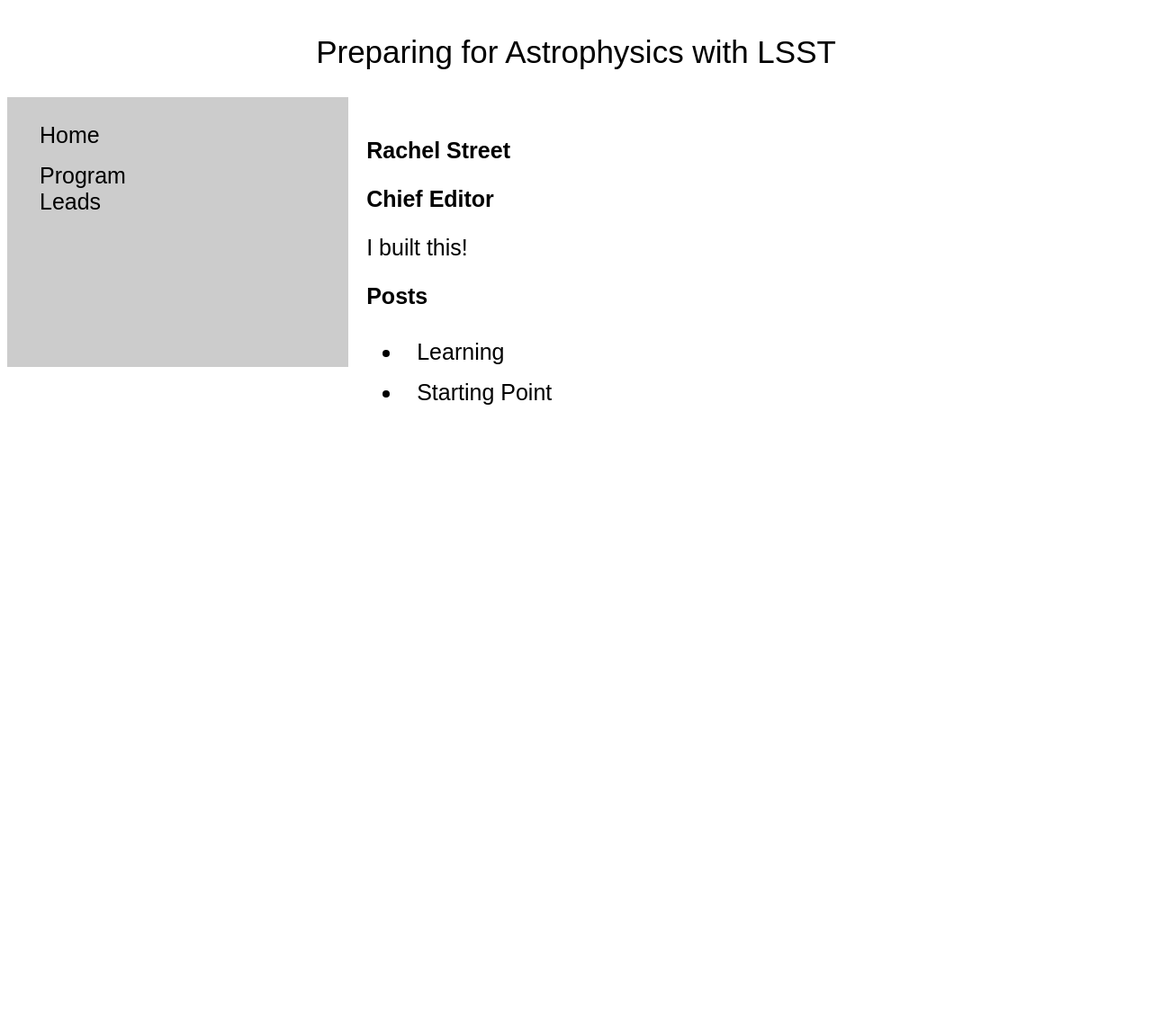
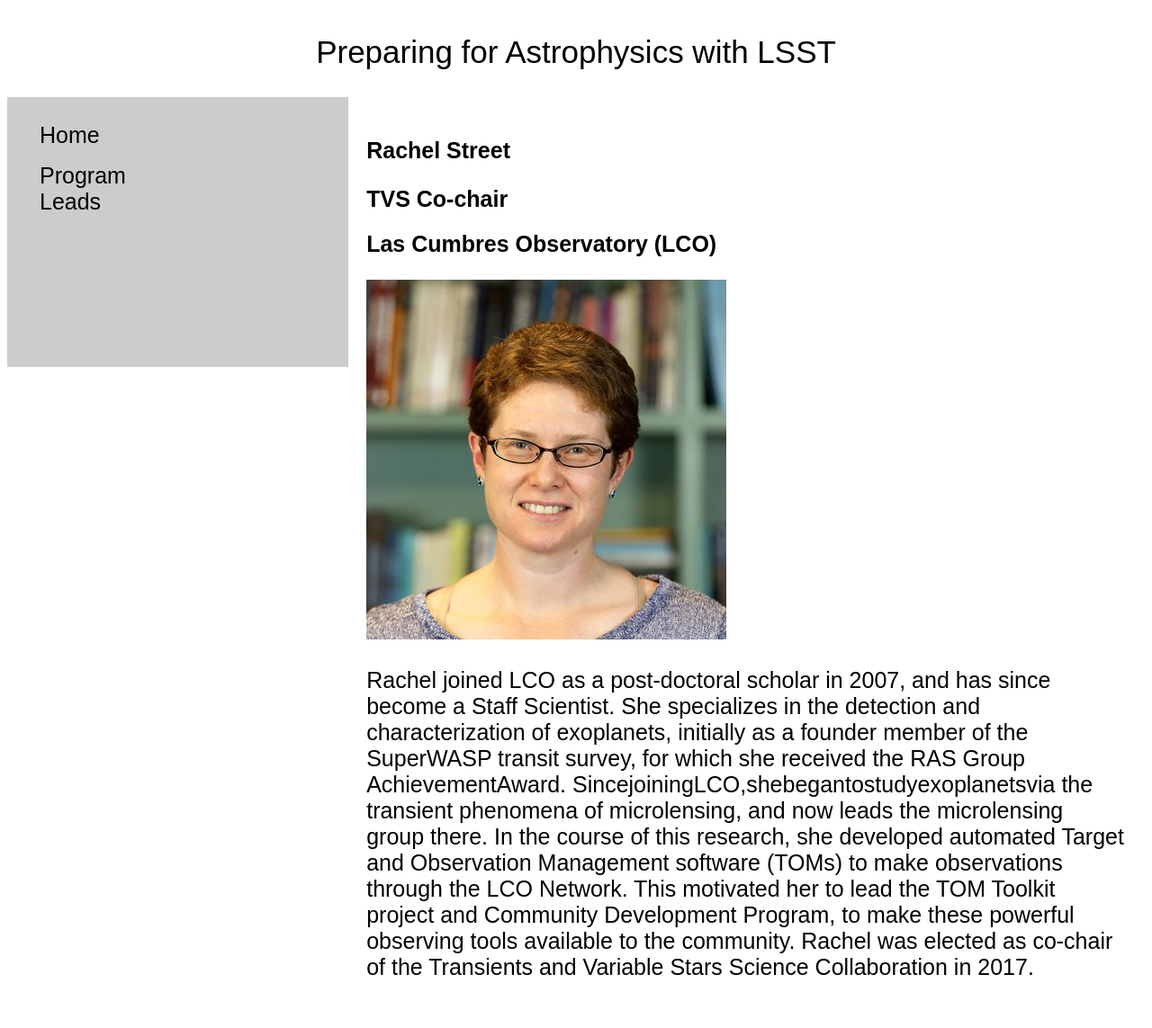
Before and after one commit to lsst-sci-prep/lsst-sci-prep.github.io, a Jekyll site: the page built from _authors/rachel.md, in a window 1280 px wide. Shown: the whole page at 90% size. Built offline with Jekyll 4.4.1, drawn with Linux system fonts in a browser that asks for light colours; before the commit the page ends 900 px from its top, so only the background shows below that.

Commit message:
Added bios for project team

```diff
--- a/_authors/rachel.md
+++ b/_authors/rachel.md
@@ -1,6 +1,10 @@
 ---
 short_name: rachel
 name: Rachel Street
-position: Chief Editor
+position: TVS Co-chair
+institution: Las Cumbres Observatory (LCO)
 ---
-I built this!
+![Rachel Street](images/rachel.jpg){:class="img-responsive"}
+
+Rachel joined LCO as a post-doctoral scholar in 2007, and has since become a Staff Scientist. She specializes in the detection and characterization of exoplanets, initially as a founder member of the SuperWASP transit survey, for which she received the RAS Group AchievementAward. SincejoiningLCO,shebegantostudyexoplanetsvia the transient phenomena of microlensing, and now leads the microlensing group there. In the course of this research, she developed automated Target and Observation Management software (TOMs) to make observations through the LCO Network. This motivated her to lead the
+TOM Toolkit project and Community Development Program, to make these powerful observing tools available to the community. Rachel was elected as co-chair of the Transients and Variable Stars Science Collaboration in 2017.
--- a/_layouts/author.html
+++ b/_layouts/author.html
@@ -3,13 +3,10 @@ layout: default
 ---
 <h1>{{ page.name }}</h1>
 <h2>{{ page.position }}</h2>
+<h2>{{ page.institution }}</h2>
 
-{{ content }}
-
-<h2>Posts</h2>
-<ul>
-  {% assign filtered_posts = site.posts | where: 'author', page.short_name %}
-  {% for post in filtered_posts %}
-    <li><a href="{{ post.url }}">{{ post.title }}</a></li>
-  {% endfor %}
-</ul>
+{% for author in site.authors %}
+  {% if author.name == page.name %}
+    <p>{{ author.content | markdownify }}</p>
+  {% endif %}
+{% endfor %}
```
Also changed, not shown: _authors/david.md (added, +9 -0 lines), _authors/federica.md (added, +10 -0 lines), _authors/john.md (added, +9 -0 lines), _authors/meg.md (added, +9 -0 lines), _authors/peregrine.md (added, +9 -0 lines), _authors/will.md (added, +9 -0 lines), staff.html (+3 -4 lines), _authors/images/Gizis_John_web-2.jpg (added), _authors/images/PeregrineMcGehee.jpeg (added), _authors/images/federica.png (added), _authors/images/meg.png (added), _authors/images/rachel.jpg (added), _authors/images/will.png (added), 1 other file.
